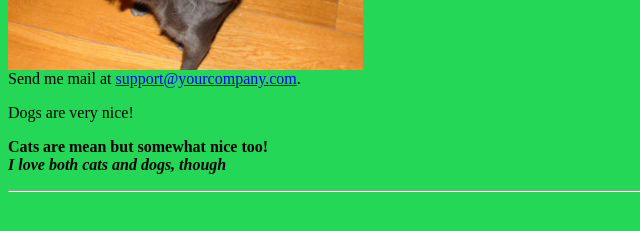
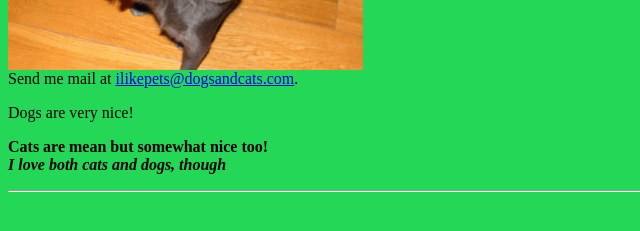
Before and after one commit to luruso/luruso.github.io, a plain HTML site: page index.html in a window 1280 px wide. Shown: the part 513-744 px from the top of the page, 0-640 px from the left. Drawn offline with Linux system fonts and the light colour scheme.

Commit message:
add mail

```diff
--- a/index.html
+++ b/index.html
@@ -22,7 +22,7 @@
                 <img src="cat.jpg" height="200">
             </div>
 
-            Send me mail at <a href="mailto:ilikepets@dogsandcats.com"> support@yourcompany.com</a>.
+            Send me mail at <a href="mailto:ilikepets@dogsandcats.com"> ilikepets@dogsandcats.com</a>.
 
             <P> Dogs are very nice!
 
```
